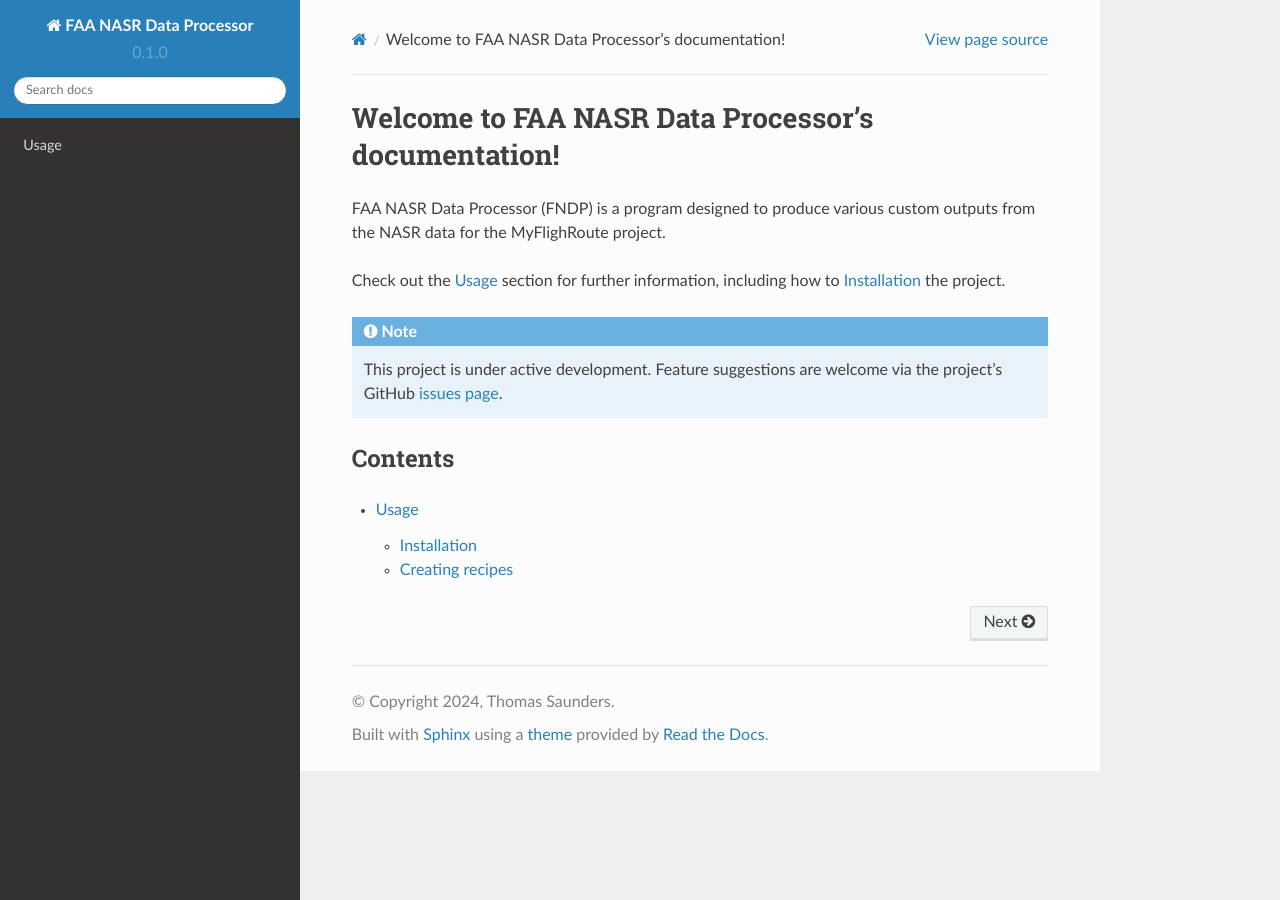
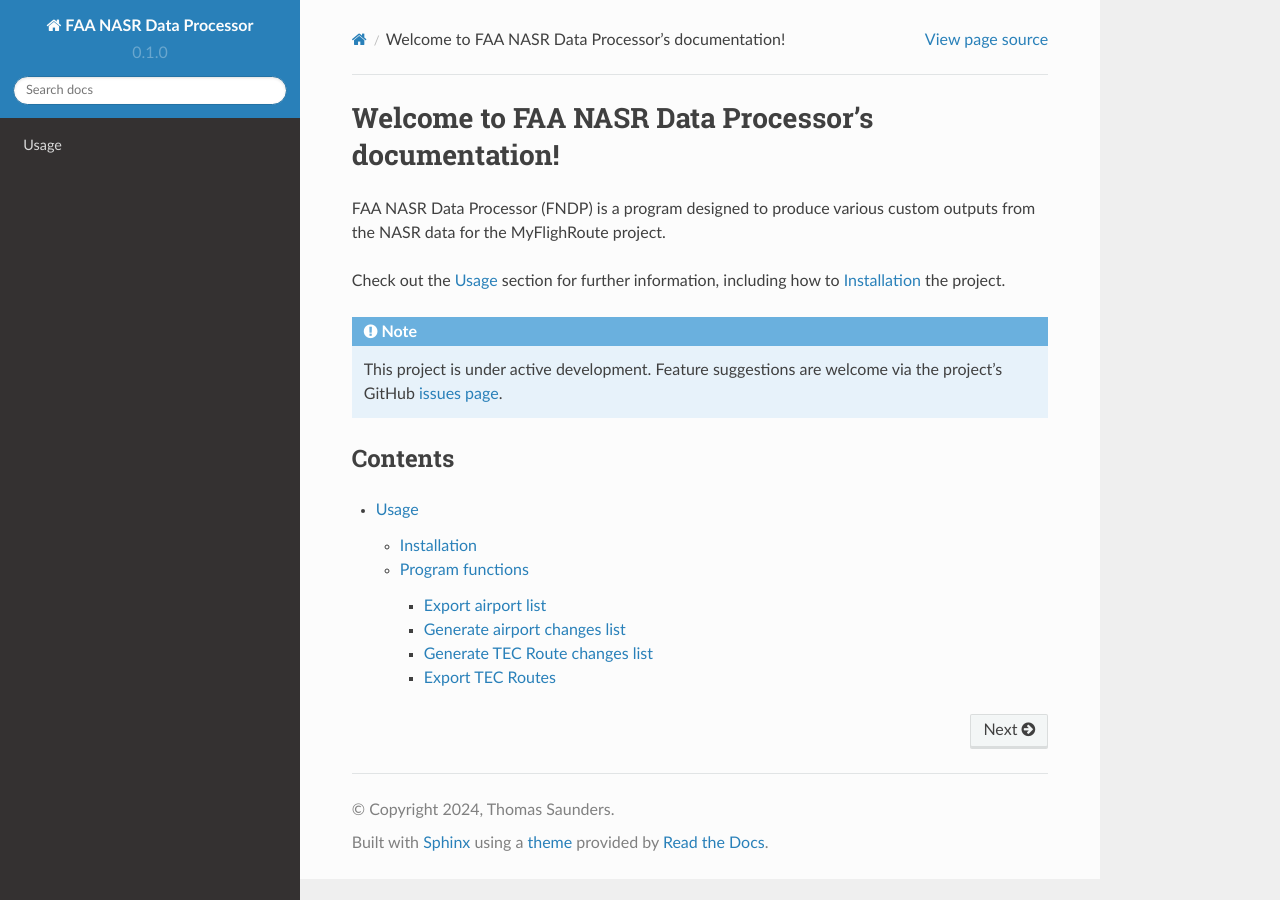
Before and after one commit to MyFlightRoute/FAA-NASR-Data-Processor, a Sphinx documentation site: the page built from docs/source/index.rst, in a window 1280 px wide. Built offline with Sphinx 7.4.7 and the Read the Docs theme 2.0.0, drawn with Linux system fonts in a browser that asks for light colours; some of the changed lines change nothing that is shown.

Commit message:
Create useage documentation@

```diff
--- a/docs/source/usage.rst
+++ b/docs/source/usage.rst
@@ -6,28 +6,46 @@
 Installation
 ------------
 
-To use Lumache, first install it using pip:
+1. First grab the latest version from the GitHub `releases page <https://github.com>`_.
+2. Download two copies of the `NASR data <https://www.faa.gov/air_traffic/flight_info/aeronav/Aero_Data/NASR_Subscription>`_ from different data cycles. APT and PFR copies are required for the application to fully function.
+3. Create a folder in the same as the executable called "data". Alternatively, run the program and it will create it for you
+4. Extract the APT_BASE.csv and PFR_BASE.csv files from the **newer** nav data cycle into the data folder.
+5. Rename these files to APT_BASE_NEW.csv and PFR_BASE_NEW.csv
+6. Extract the APT_BASE.csv and PFR_BASE.csv from the **older** nav data cycle into the data folder.
+7. Run the program and enjoy.
 
-.. code-block:: console
+Program functions
+-----------------
+When you start the program, you will be presented with the main menu.
 
-   (.venv) $ pip install lumache
+ | 1) Export airport list
+ | 2) Generate airport changes list
+ | 3) Generate TEC Route changes list
+ | 4) Export TEC Routes
+ | 0) Quit
 
-Creating recipes
-----------------
+Enter the relevant number to access the desired function.
 
-To retrieve a list of random ingredients,
-you can use the ``lumache.get_random_ingredients()`` function:
+Export airport list
+^^^^^^^^^^^^^^^^^^^
+This function is used to output the required CSV format for MyFlightRoute.
 
-.. autofunction:: lumache.get_random_ingredients
+No user input is required.
 
-The ``kind`` parameter should be either ``"meat"``, ``"fish"``,
-or ``"veggies"``. Otherwise, :py:func:`lumache.get_random_ingredients`
-will raise an exception.
+Generate airport changes list
+^^^^^^^^^^^^^^^^^^^^^^^^^^^^^
+This will output a list of airports that are due to open, close or be renamed in the next data cycle, and output them formatted for Discord Markdown.
 
-.. autoexception:: lumache.InvalidKindError
+No user input is required.
 
-For example:
+Generate TEC Route changes list
+^^^^^^^^^^^^^^^^^^^^^^^^^^^^^^^
+This will output a list of Californian TEC Routes due to be created, deleted or modified in the next air data cycle. Changes tracked are Altitude and Route String.
 
->>> import lumache
->>> lumache.get_random_ingredients()
-['shells', 'gorgonzola', 'parsley']
+No user input is required.
+
+Export TEC Routes
+^^^^^^^^^^^^^^^^^
+This function outputs the required TEC Route data in the required CSV format for MyFlightRoute.
+
+No user input is required.
```
